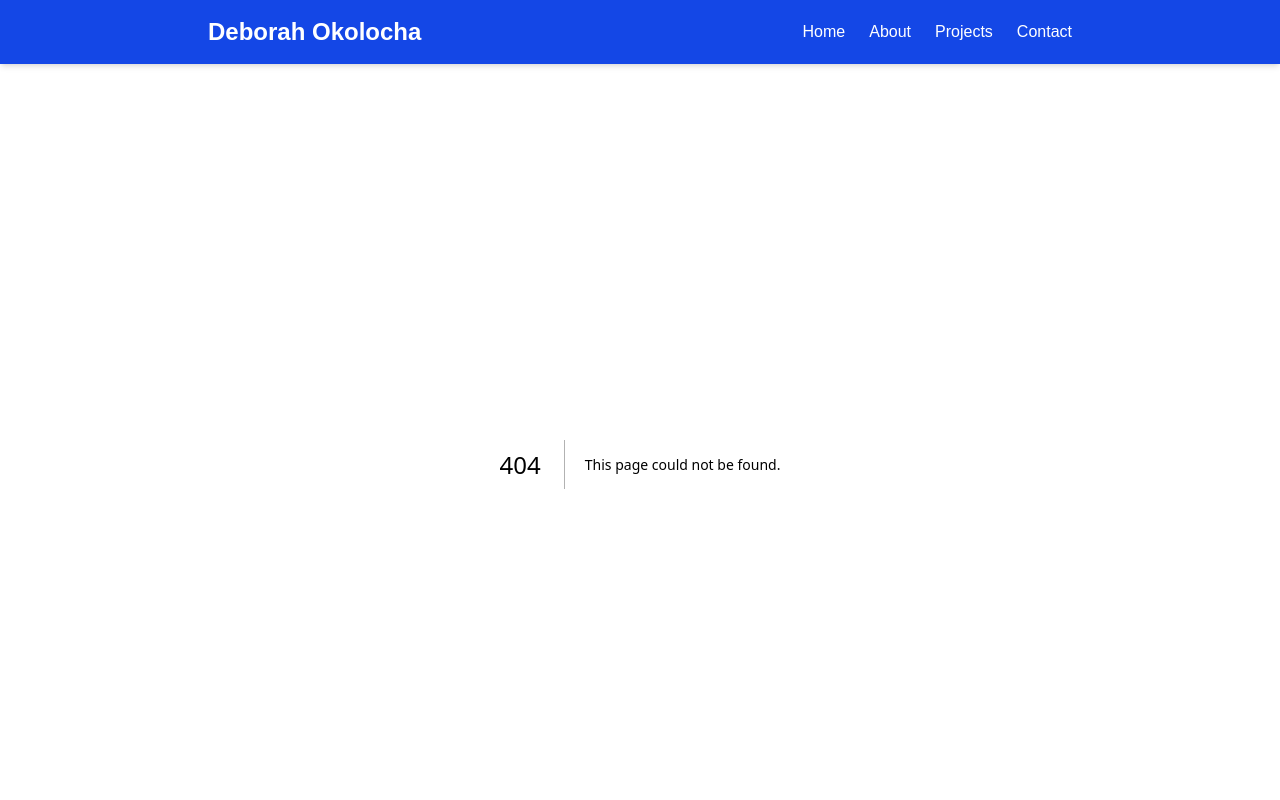
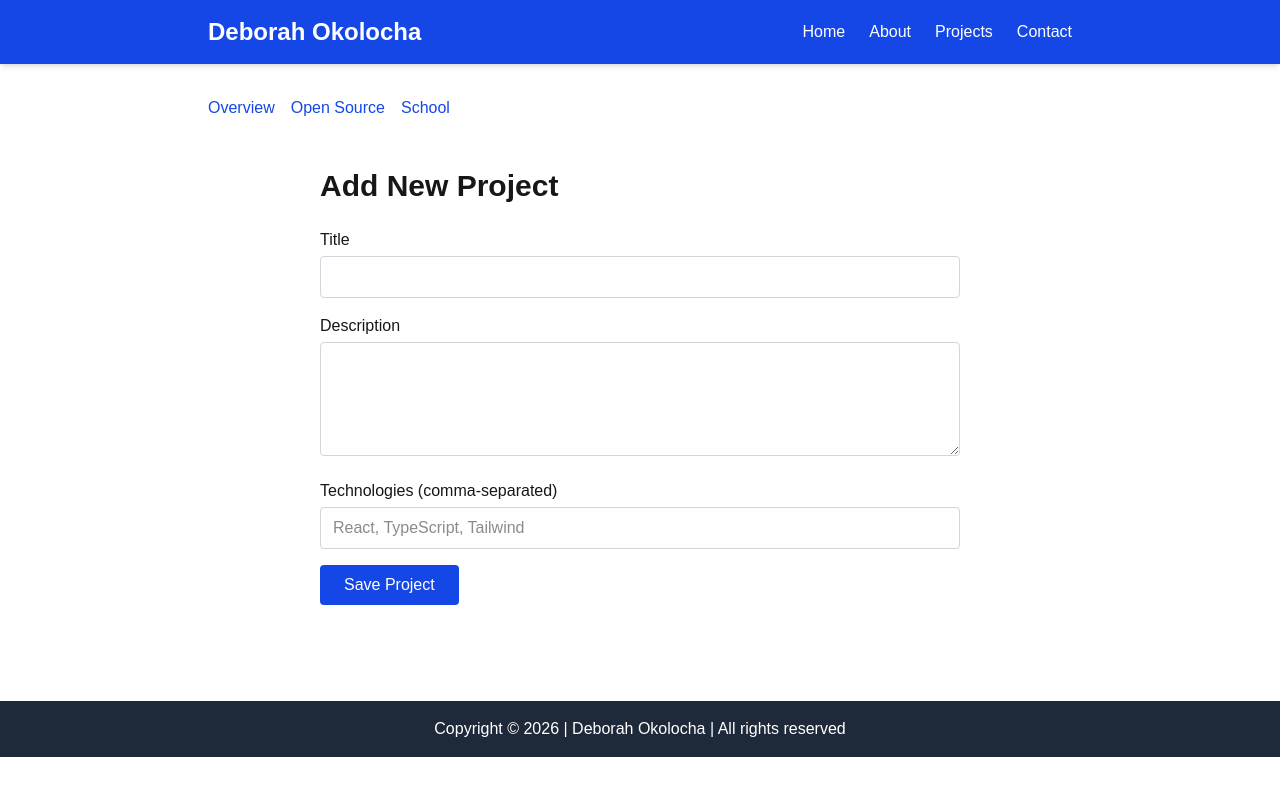
Before and after one commit to Debbilicious/wdd430-portfolio, a Next.js app: page /projects/create in a window 1280 px wide. Before the commit this address had no page. Shown: the top 800 px of the page. Built offline with nearby package versions, Linux system fonts and the light colour scheme.

Commit message:
Add create, update, and delete Server Actions with forms for projects

```diff
--- /dev/null
+++ b/app/lib/actions.ts
@@ -0,0 +1,43 @@
+'use server';
+
+import { sql } from '@vercel/postgres';
+import { revalidatePath } from 'next/cache';
+import { redirect } from 'next/navigation';
+
+export async function createProject(formData: FormData) {
+  const title = formData.get('title') as string;
+  const description = formData.get('description') as string;
+  const technologies = formData.get('technologies') as string;
+
+  const techArray = technologies.split(',').map((t) => t.trim());
+
+  await sql`
+    INSERT INTO projects (title, description, type, technologies)
+    VALUES (${title}, ${description}, 'school', ${techArray})
+  `;
+
+  revalidatePath('/projects');
+  redirect('/projects');
+}
+
+export async function updateProject(id: string, formData: FormData) {
+  const title = formData.get('title') as string;
+  const description = formData.get('description') as string;
+  const technologies = formData.get('technologies') as string;
+
+  const techArray = technologies.split(',').map((t) => t.trim());
+
+  await sql`
+    UPDATE projects
+    SET title = ${title}, description = ${description}, technologies = ${techArray}
+    WHERE id = ${id}
+  `;
+
+  revalidatePath('/projects');
+  redirect('/projects');
+}
+
+export async function deleteProject(id: string) {
+  await sql`DELETE FROM projects WHERE id = ${id}`;
+  revalidatePath('/projects');
+}
--- /dev/null
+++ b/app/projects/[id]/edit/page.tsx
@@ -0,0 +1,66 @@
+import { updateProject } from '@/app/lib/actions';
+import { getProjectById } from '@/lib/projects-db';
+import { notFound } from 'next/navigation';
+
+export default async function EditProjectPage(props: {
+  params: Promise<{ id: string }>;
+}) {
+  const { id } = await props.params;
+  const project = await getProjectById(Number(id));
+
+  if (!project) {
+    notFound();
+  }
+
+  const updateProjectWithId = updateProject.bind(null, id);
+
+  return (
+    <main className="max-w-2xl mx-auto px-4 py-12">
+      <h1 className="text-3xl font-bold mb-6">Edit Project</h1>
+      <form action={updateProjectWithId} className="space-y-4">
+        <div>
+          <label htmlFor="title" className="block mb-1 font-medium">Title</label>
+          <input
+            id="title"
+            name="title"
+            required
+            defaultValue={project.title}
+            className="w-full border border-gray-300 rounded px-3 py-2"
+          />
+        </div>
+
+        <div>
+          <label htmlFor="description" className="block mb-1 font-medium">Description</label>
+          <textarea
+            id="description"
+            name="description"
+            required
+            rows={4}
+            defaultValue={project.description}
+            className="w-full border border-gray-300 rounded px-3 py-2"
+          />
+        </div>
+
+        <div>
+          <label htmlFor="technologies" className="block mb-1 font-medium">
+            Technologies (comma-separated)
+          </label>
+          <input
+            id="technologies"
+            name="technologies"
+            required
+            defaultValue={project.technologies.join(', ')}
+            className="w-full border border-gray-300 rounded px-3 py-2"
+          />
+        </div>
+
+        <button
+          type="submit"
+          className="bg-blue-700 text-white px-6 py-2 rounded hover:bg-blue-800"
+        >
+          Update Project
+        </button>
+      </form>
+    </main>
+  );
+}
--- /dev/null
+++ b/app/projects/create/page.tsx
@@ -0,0 +1,51 @@
+import { createProject } from '@/app/lib/actions';
+
+export default function CreateProjectPage() {
+  return (
+    <main className="max-w-2xl mx-auto px-4 py-12">
+      <h1 className="text-3xl font-bold mb-6">Add New Project</h1>
+      <form action={createProject} className="space-y-4">
+        <div>
+          <label htmlFor="title" className="block mb-1 font-medium">Title</label>
+          <input
+            id="title"
+            name="title"
+            required
+            className="w-full border border-gray-300 rounded px-3 py-2"
+          />
+        </div>
+
+        <div>
+          <label htmlFor="description" className="block mb-1 font-medium">Description</label>
+          <textarea
+            id="description"
+            name="description"
+            required
+            rows={4}
+            className="w-full border border-gray-300 rounded px-3 py-2"
+          />
+        </div>
+
+        <div>
+          <label htmlFor="technologies" className="block mb-1 font-medium">
+            Technologies (comma-separated)
+          </label>
+          <input
+            id="technologies"
+            name="technologies"
+            required
+            placeholder="React, TypeScript, Tailwind"
+            className="w-full border border-gray-300 rounded px-3 py-2"
+          />
+        </div>
+
+        <button
+          type="submit"
+          className="bg-blue-700 text-white px-6 py-2 rounded hover:bg-blue-800"
+        >
+          Save Project
+        </button>
+      </form>
+    </main>
+  );
+}
--- a/app/projects/page.tsx
+++ b/app/projects/page.tsx
@@ -1,6 +1,8 @@
+import Link from "next/link";
 import { fetchFilteredProjects, fetchProjectsPages } from "@/lib/projects-db";
 import ProjectSearch from "@/components/ProjectSearch";
 import Pagination from "@/components/Pagination";
+import { deleteProject } from "@/app/lib/actions";
 
 export const dynamic = 'force-dynamic';
 
@@ -24,15 +26,36 @@ export default async function ProjectsOverview(props: {
       {projects.length === 0 ? (
         <p className="text-lg">No projects found.</p>
       ) : (
-        <ul className="space-y-2">
+        <ul className="space-y-4">
           {projects.map((project) => (
-            <li key={project.id} className="text-lg">
-              {project.title}
+            <li key={project.id} className="border border-gray-200 rounded p-4">
+              <div className="flex justify-between items-center">
+                <span className="text-lg font-medium">{project.title}</span>
+                <div className="flex gap-3">
+                  <Link
+                    href={`/projects/${project.id}/edit`}
+                    className="text-blue-700 hover:underline"
+                  >
+                    Edit
+                  </Link>
+                  <form action={deleteProject.bind(null, String(project.id))}>
+                    <button type="submit" className="text-red-600 hover:underline">
+                      Delete
+                    </button>
+                  </form>
+                </div>
+              </div>
             </li>
           ))}
         </ul>
       )}
       <Pagination totalPages={totalPages} />
+      <Link
+        href="/projects/create"
+        className="inline-block mt-6 bg-blue-700 text-white px-6 py-2 rounded hover:bg-blue-800"
+      >
+        Add New Project
+      </Link>
     </main>
   );
 }
```
